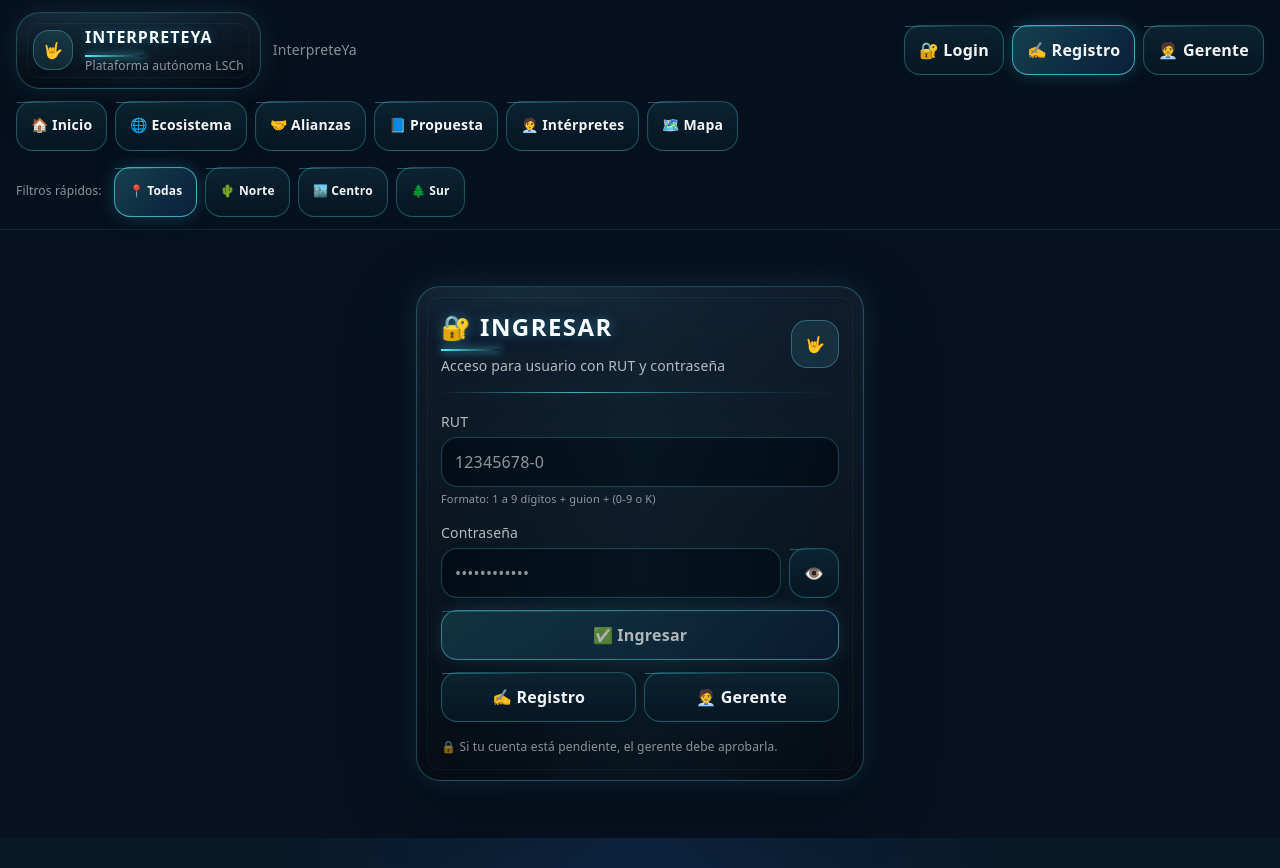
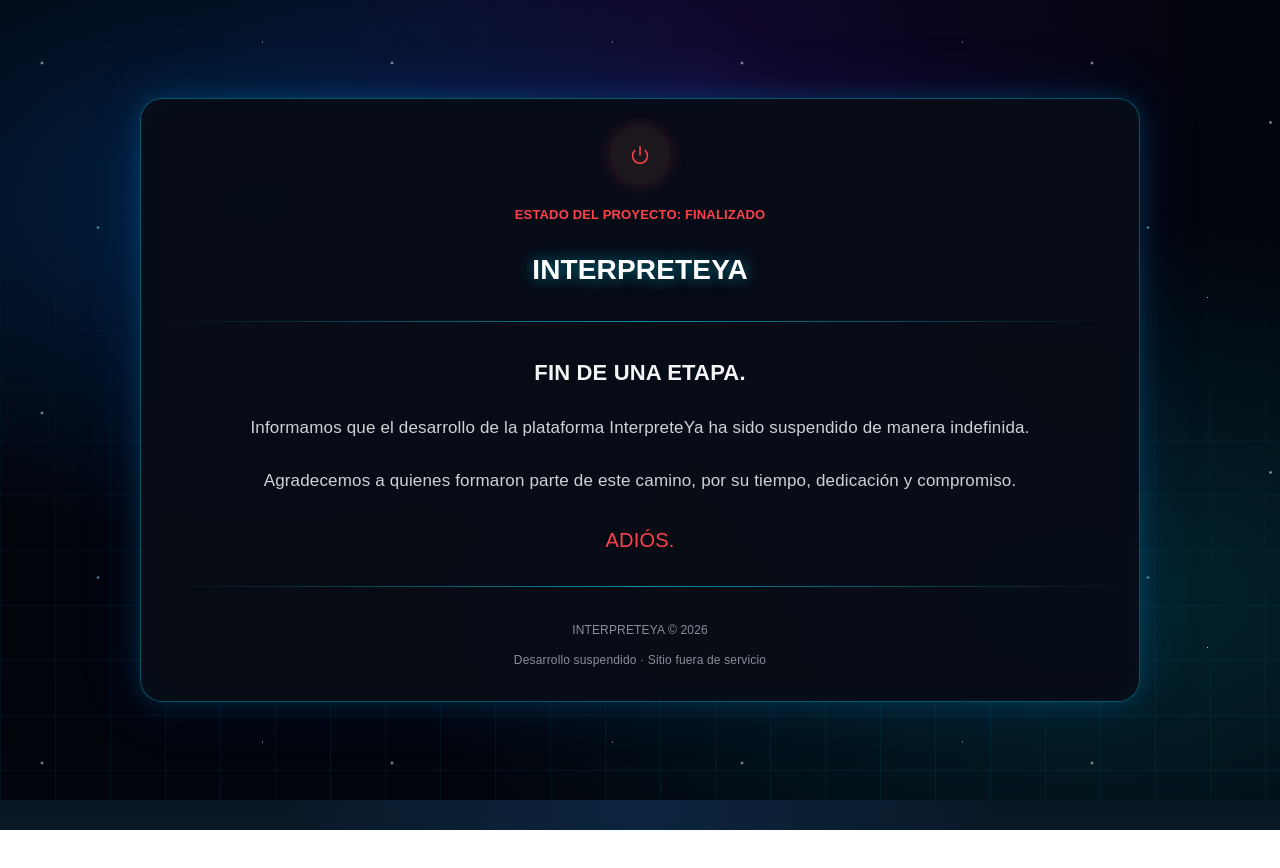
Before and after one commit to interpreteyachile-code/interprete-ya-web, a React (Create React App) app: page /cursos in a window 1280 px wide. Before the commit this address led to /login. After the commit the page ends 830 px from the top, so only its background shows below. Built offline with nearby package versions, Linux system fonts and the light colour scheme.

Commit message:
update interpreteya

```diff
--- a/src/App.css
+++ b/src/App.css
@@ -1,38 +1,367 @@
-.App {
+
+* {
+  box-sizing: border-box;
+}
+
+html,
+body,
+#root {
+  margin: 0;
+  width: 100%;
+  min-height: 100%;
+}
+
+body {
+  background: #000;
+  color: #f4f4f5;
+  font-family: Arial, Helvetica, sans-serif;
+}
+
+.final-page {
+  min-height: 100vh;
+  min-height: 100svh;
+  display: flex;
+  align-items: center;
+  justify-content: center;
+  padding: 16px;
+  background: #000;
+}
+
+.final-card {
+  width: 100%;
+  max-width: 1000px;
+  padding: 26px 20px 20px;
+  border-radius: 22px;
+  background: #0d0f14;
   text-align: center;
 }
 
-.App-logo {
-  height: 40vmin;
-  pointer-events: none;
+.power-circle {
+  width: 60px;
+  height: 60px;
+  margin: 0 auto 20px;
+  display: flex;
+  align-items: center;
+  justify-content: center;
+  border-radius: 50%;
+  background: #1b171c;
+  color: #ff414a;
 }
 
-@media (prefers-reduced-motion: no-preference) {
-  .App-logo {
-    animation: App-logo-spin infinite 20s linear;
+.project-status {
+  margin: 0 0 24px;
+  color: #ff414a;
+  font-size: 13px;
+  font-weight: 700;
+}
+
+.final-card h1 {
+  margin: 0 0 30px;
+  font-size: 28px;
+  font-weight: 700;
+}
+
+.final-card hr {
+  border: 0;
+  height: 1px;
+  background: #343944;
+  margin: 25px 0 34px;
+}
+
+.final-card h2 {
+  margin: 0 0 25px;
+  font-size: 22px;
+  font-weight: 700;
+}
+
+.message {
+  margin: 0 auto 24px;
+  max-width: 850px;
+  color: #d1d1d6;
+  font-size: 17px;
+  line-height: 1.7;
+}
+
+.goodbye {
+  margin: 30px 0;
+  color: #ff414a;
+  font-size: 20px;
+  font-weight: 500;
+}
+
+.final-card footer p {
+  margin: 12px 0;
+  color: #8b8e99;
+  font-size: 12px;
+  line-height: 1.5;
+}
+
+@media (max-width: 600px) {
+  .final-page {
+    padding: 12px;
+  }
+
+  .final-card {
+    padding: 24px 16px;
+    border-radius: 16px;
+  }
+
+  .power-circle {
+    width: 48px;
+    height: 48px;
+  }
+
+  .final-card h1 {
+    font-size: 23px;
+  }
+
+  .final-card h2 {
+    font-size: 19px;
+  }
+
+  .project-status {
+    font-size: 11px;
+  }
+
+  .message {
+    font-size: 15px;
+  }
+
+  .goodbye {
+    font-size: 18px;
   }
 }
 
-.App-header {
-  background-color: #282c34;
+
+/* ==========================================
+   INTERPRETEYA - FONDO GALAXIA + TRON
+   ========================================== */
+
+.final-page {
+  position: relative;
+  isolation: isolate;
   min-height: 100vh;
-  display: flex;
-  flex-direction: column;
-  align-items: center;
-  justify-content: center;
-  font-size: calc(10px + 2vmin);
-  color: white;
+  min-height: 100svh;
+  overflow: hidden;
+
+  background:
+    radial-gradient(
+      ellipse at 20% 25%,
+      rgba(0, 130, 255, 0.23),
+      transparent 40%
+    ),
+    radial-gradient(
+      ellipse at 85% 75%,
+      rgba(0, 240, 255, 0.14),
+      transparent 45%
+    ),
+    radial-gradient(
+      ellipse at 55% 10%,
+      rgba(75, 20, 170, 0.22),
+      transparent 50%
+    ),
+    #02040c;
 }
 
-.App-link {
-  color: #61dafb;
+/* Estrellas de galaxia */
+.final-page::before {
+  content: "";
+  position: absolute;
+  inset: 0;
+  z-index: -1;
+  pointer-events: none;
+
+  background-image:
+    radial-gradient(2px 2px at 12% 18%, #fff, transparent),
+    radial-gradient(2px 2px at 28% 65%, #7eeeff, transparent),
+    radial-gradient(1px 1px at 75% 12%, #fff, transparent),
+    radial-gradient(2px 2px at 88% 48%, #7eeeff, transparent),
+    radial-gradient(1px 1px at 45% 85%, #fff, transparent),
+    radial-gradient(2px 2px at 63% 35%, #fff, transparent);
+
+  background-size: 350px 350px;
+  opacity: 0.75;
+  animation: iy-stars 9s ease-in-out infinite alternate;
 }
 
-@keyframes App-logo-spin {
+/* Cuadrícula TRON */
+.final-page::after {
+  content: "";
+  position: absolute;
+  inset: 0;
+  z-index: -1;
+  pointer-events: none;
+
+  background-image:
+    linear-gradient(
+      rgba(0, 220, 255, 0.12) 1px,
+      transparent 1px
+    ),
+    linear-gradient(
+      90deg,
+      rgba(0, 220, 255, 0.12) 1px,
+      transparent 1px
+    );
+
+  background-size: 55px 55px;
+  mask-image: linear-gradient(
+    to bottom,
+    transparent 10%,
+    black 100%
+  );
+  opacity: 0.6;
+}
+
+/* Recuadro central */
+.final-card {
+  position: relative;
+  z-index: 1;
+
+  background: rgba(8, 12, 22, 0.94);
+  border: 1px solid rgba(0, 220, 255, 0.35);
+
+  box-shadow:
+    0 0 25px rgba(0, 200, 255, 0.18),
+    0 0 70px rgba(0, 100, 255, 0.12),
+    inset 0 0 30px rgba(0, 180, 255, 0.04);
+
+  backdrop-filter: blur(12px);
+}
+
+/* Título */
+.final-card h1 {
+  color: #ffffff;
+  text-shadow: 0 0 16px rgba(0, 225, 255, 0.55);
+}
+
+/* Líneas LED */
+.final-card hr {
+  background: linear-gradient(
+    90deg,
+    transparent,
+    rgba(0, 220, 255, 0.65),
+    transparent
+  );
+}
+
+/* Ícono de encendido */
+.power-circle {
+  box-shadow: 0 0 18px rgba(255, 50, 70, 0.2);
+}
+
+/* Animación de estrellas */
+@keyframes iy-stars {
   from {
-    transform: rotate(0deg);
+    opacity: 0.35;
   }
+
   to {
-    transform: rotate(360deg);
+    opacity: 0.9;
   }
 }
+
+/* Accesibilidad */
+@media (prefers-reduced-motion: reduce) {
+  .final-page::before {
+    animation: none;
+  }
+}
+
+
+/* BOTÓN POWER INTERACTIVO */
+
+button.power-circle {
+  border: 0;
+  cursor: pointer;
+  transition: transform 0.3s, box-shadow 0.3s;
+}
+
+button.power-circle:hover {
+  transform: scale(1.12);
+  box-shadow: 0 0 25px rgba(255, 50, 70, 0.55);
+}
+
+button.power-circle:focus-visible,
+.return-button:focus-visible {
+  outline: 2px solid #42eaff;
+  outline-offset: 5px;
+}
+
+/* PANTALLA DE DESPEDIDA */
+
+.final-page.apagado {
+  background: #010205;
+}
+
+.final-page.apagado::before,
+.final-page.apagado::after {
+  opacity: 0;
+  animation: none;
+}
+
+.shutdown-screen {
+  width: 100%;
+  padding: 30px 18px;
+  text-align: center;
+  animation: shutdown-appear 1s ease both;
+}
+
+.shutdown-power {
+  color: #ff414a;
+  font-size: 65px;
+  text-shadow: 0 0 30px rgba(255, 50, 70, 0.6);
+  margin-bottom: 25px;
+}
+
+.shutdown-screen h1 {
+  color: #ffffff;
+  font-size: clamp(48px, 10vw, 100px);
+  letter-spacing: 0.15em;
+  margin: 0 0 20px;
+}
+
+.shutdown-screen h2 {
+  color: #ff414a;
+  font-size: clamp(19px, 4vw, 34px);
+  letter-spacing: 0.12em;
+  margin: 0 0 35px;
+}
+
+.shutdown-screen p {
+  color: #7e8798;
+  font-size: 12px;
+}
+
+.return-button {
+  margin-top: 35px;
+  padding: 12px 30px;
+  background: transparent;
+  color: #68eaff;
+  border: 1px solid #36cde8;
+  border-radius: 8px;
+  cursor: pointer;
+  font-weight: 700;
+  letter-spacing: 0.1em;
+}
+
+.return-button:hover {
+  background: rgba(0, 220, 255, 0.12);
+}
+
+@keyframes shutdown-appear {
+  from {
+    opacity: 0;
+    transform: scale(0.92);
+  }
+
+  to {
+    opacity: 1;
+    transform: scale(1);
+  }
+}
+
+@media (prefers-reduced-motion: reduce) {
+  .shutdown-screen {
+    animation: none;
+  }
+}
--- a/src/App.jsx
+++ b/src/App.jsx
@@ -1,186 +1,83 @@
-import React from "react";
-import { BrowserRouter, Routes, Route, Navigate } from "react-router-dom";
 
-import AppShell from "./app/AppShell";
+import React, { useState } from "react";
+import "./App.css";
 
-import Home from "./pages/Home";
-import Ecosistema from "./pages/Ecosistema";
-import Alianzas from "./pages/Alianzas";
-import Propuesta from "./pages/Propuesta";
-import InterpretesDisponibles from "./pages/InterpretesDisponibles";
-import MapaInterpretes from "./pages/MapaInterpretes";
+export default function App() {
+  const [apagado, setApagado] = useState(false);
 
-import Login from "./pages/Login";
-import Register from "./pages/Register";
-import LoginGerente from "./pages/LoginGerente";
-import Pending from "./pages/Pending";
+  return (
+    <main className={`final-page ${apagado ? "apagado" : ""}`}>
+      {!apagado ? (
+        <section className="final-card">
+          <button
+            type="button"
+            className="power-circle"
+            onClick={() => setApagado(true)}
+            aria-label="Mostrar despedida final"
+            title="Finalizar"
+          >
+            <svg
+              width="20"
+              height="20"
+              viewBox="0 0 24 24"
+              fill="none"
+              stroke="currentColor"
+              strokeWidth="1.8"
+              strokeLinecap="round"
+              strokeLinejoin="round"
+              aria-hidden="true"
+            >
+              <path d="M12 2v10" />
+              <path d="M18.36 6.64a9 9 0 1 1-12.72 0" />
+            </svg>
+          </button>
 
-import Solicitud from "./pages/Solicitud";
-import VideoRoom from "./pages/VideoRoom";
-import CalificarServicio from "./pages/CalificarServicio";
-import HistorialServicios from "./pages/HistorialServicios";
-import Denuncias from "./pages/Denuncias";
+          <p className="project-status">
+            ESTADO DEL PROYECTO: FINALIZADO
+          </p>
 
-import Cursos from "./pages/Cursos";
-import MisPagos from "./pages/MisPagos";
-import GestionPagos from "./pages/GestionPagos";
+          <h1>INTERPRETEYA</h1>
+          <hr />
 
-import UserDashboard from "./pages/UserDashboard";
-import InterpreterDashboard from "./pages/InterpreterDashboard";
-import ManagerDashboard from "./pages/ManagerDashboard";
+          <h2>FIN DE UNA ETAPA.</h2>
 
-import ProtectedRoute from "./auth/ProtectedRoute";
+          <p className="message">
+            Informamos que el desarrollo de la plataforma
+            InterpreteYa ha sido suspendido de manera indefinida.
+          </p>
 
-function RedirectByRole() {
-  const rawUser = localStorage.getItem("iy_session_v1");
+          <p className="message">
+            Agradecemos a quienes formaron parte de este camino,
+            por su tiempo, dedicación y compromiso.
+          </p>
 
-  if (!rawUser) return <Navigate to="/login" replace />;
+          <p className="goodbye">ADIÓS.</p>
 
-  try {
-    const user = JSON.parse(rawUser);
+          <hr />
 
-    if (user?.status !== "active") return <Navigate to="/pending" replace />;
+          <footer>
+            <p>INTERPRETEYA © 2026</p>
+            <p>
+              Desarrollo suspendido · Sitio fuera de servicio
+            </p>
+          </footer>
+        </section>
+      ) : (
+        <section className="shutdown-screen" aria-live="polite">
+          <div className="shutdown-power">⏻</div>
+          <h1>FIN.</h1>
+          <h2>GRACIAS POR TODO.</h2>
+          <p>INTERPRETEYA © 2026</p>
 
-    if (user?.role === "manager") return <Navigate to="/gerente" replace />;
-    if (user?.profileType === "interpreter") return <Navigate to="/interprete" replace />;
-    if (user?.profileType === "user") return <Navigate to="/usuario" replace />;
-
-    return <Navigate to="/" replace />;
-  } catch {
-    return <Navigate to="/login" replace />;
-  }
-}
-
-function App() {
-  return (
-    <BrowserRouter>
-      <Routes>
-        <Route element={<AppShell />}>
-          <Route path="/" element={<Home />} />
-          <Route path="/ecosistema" element={<Ecosistema />} />
-          <Route path="/alianzas" element={<Alianzas />} />
-          <Route path="/propuesta" element={<Propuesta />} />
-          <Route path="/interpretes" element={<InterpretesDisponibles />} />
-          <Route path="/mapa" element={<MapaInterpretes />} />
-
-          <Route path="/login" element={<Login />} />
-          <Route path="/register" element={<Register />} />
-          <Route path="/pending" element={<Pending />} />
-          <Route path="/g/login" element={<LoginGerente />} />
-          <Route path="/login-gerente" element={<Navigate to="/g/login" replace />} />
-          <Route path="/panel" element={<RedirectByRole />} />
-
-          <Route
-            path="/solicitud"
-            element={
-              <ProtectedRoute requireStatus="active">
-                <Solicitud />
-              </ProtectedRoute>
-            }
-          />
-
-          <Route
-            path="/video/:roomId"
-            element={
-              <ProtectedRoute requireStatus="active">
-                <VideoRoom />
-              </ProtectedRoute>
-            }
-          />
-
-          <Route
-            path="/calificar/:serviceId"
-            element={
-              <ProtectedRoute requireStatus="active">
-                <CalificarServicio />
-              </ProtectedRoute>
-            }
-          />
-
-          <Route
-            path="/historial"
-            element={
-              <ProtectedRoute requireStatus="active">
-                <HistorialServicios />
-              </ProtectedRoute>
-            }
-          />
-
-          <Route
-            path="/usuario"
-            element={
-              <ProtectedRoute requireStatus="active">
-                <UserDashboard />
-              </ProtectedRoute>
-            }
-          />
-
-          <Route
-            path="/pagos"
-            element={
-              <ProtectedRoute requireStatus="active">
-                <MisPagos />
-              </ProtectedRoute>
-            }
-          />
-
-          <Route
-            path="/interprete"
-            element={
-              <ProtectedRoute
-                allowRoles={["client"]}
-                allowProfileTypes={["interpreter"]}
-                requireStatus="active"
-              >
-                <InterpreterDashboard />
-              </ProtectedRoute>
-            }
-          />
-
-          <Route
-            path="/cursos"
-            element={
-              <ProtectedRoute requireStatus="active">
-                <Cursos />
-              </ProtectedRoute>
-            }
-          />
-
-          <Route
-            path="/denuncias"
-            element={
-              <ProtectedRoute
-                allowRoles={["manager", "client"]}
-                requireStatus="active"
-              >
-                <Denuncias />
-              </ProtectedRoute>
-            }
-          />
-
-          <Route
-            path="/gerente"
-            element={
-              <ProtectedRoute allowRoles={["manager"]} requireStatus="active">
-                <ManagerDashboard />
-              </ProtectedRoute>
-            }
-          />
-
-          <Route
-            path="/gerente/pagos"
-            element={
-              <ProtectedRoute allowRoles={["manager"]} requireStatus="active">
-                <GestionPagos />
-              </ProtectedRoute>
-            }
-          />
-
-          <Route path="*" element={<Navigate to="/" replace />} />
-        </Route>
-      </Routes>
-    </BrowserRouter>
+          <button
+            type="button"
+            className="return-button"
+            onClick={() => setApagado(false)}
+          >
+            VOLVER
+          </button>
+        </section>
+      )}
+    </main>
   );
 }
-
-export default App;
```
